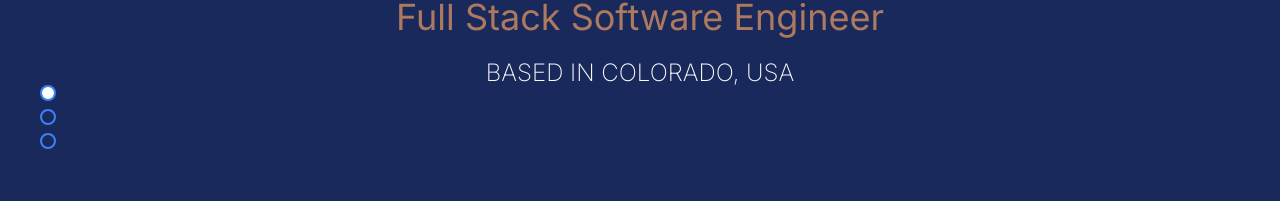
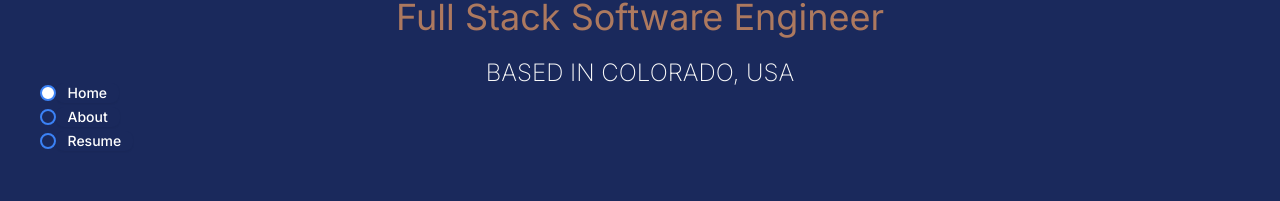
Before and after one commit to Natasha08/natasha-osborne-site, a Next.js app: page / in a window 1280 px wide. Shown: the part 203-404 px from the top of the page. Built offline with nearby package versions, Linux system fonts and the light colour scheme.

Commit message:
show menu labels all the time

```diff
--- a/app/components/app-nav.js
+++ b/app/components/app-nav.js
@@ -28,7 +28,7 @@ export default function AppNav({activeSection, sectionRefs, pages = PAGES}) {
                 name="nav-menu"
                 defaultChecked={activeSection === page.id}
                 data-tooltip-target={`tooltip-default-${index}`}
-                className={`appearance-none w-4 h-4 border-2 rounded-full ${setNavColors()} ${activeSection == page.id ? 'bg-white' : ''}`}
+                className={`appearance-none w-4 h-4 border-2 rounded-full cursor-pointer ${setNavColors()} ${activeSection == page.id ? 'bg-white' : ''}`}
                 onClick={() => {
                   sectionRefs[index].current.scrollIntoView({
                     behavior: 'smooth',
@@ -38,7 +38,7 @@ export default function AppNav({activeSection, sectionRefs, pages = PAGES}) {
               <span
                 id={`tooltip-default-${index}`}
                 role="tooltip"
-                className="absolute z-10 inline-block px-3 py-2 text-sm font-medium text-white transition-opacity duration-300 bg-deep-blue rounded-lg shadow-sm opacity-0 tooltip z-20 hover:visible group-hover:opacity-100"
+                className="absolute inline-block px-3 text-sm font-medium text-white transition-opacity duration-300 bg-deep-blue rounded-lg shadow-sm tooltip z-20 hover:visible group-hover:opacity-100"
               >
                 {page.label}
               </span>
```
